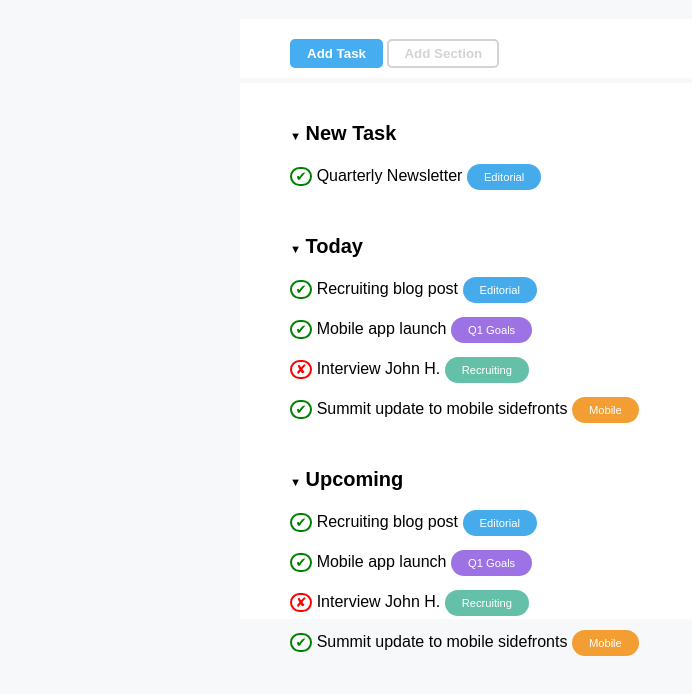
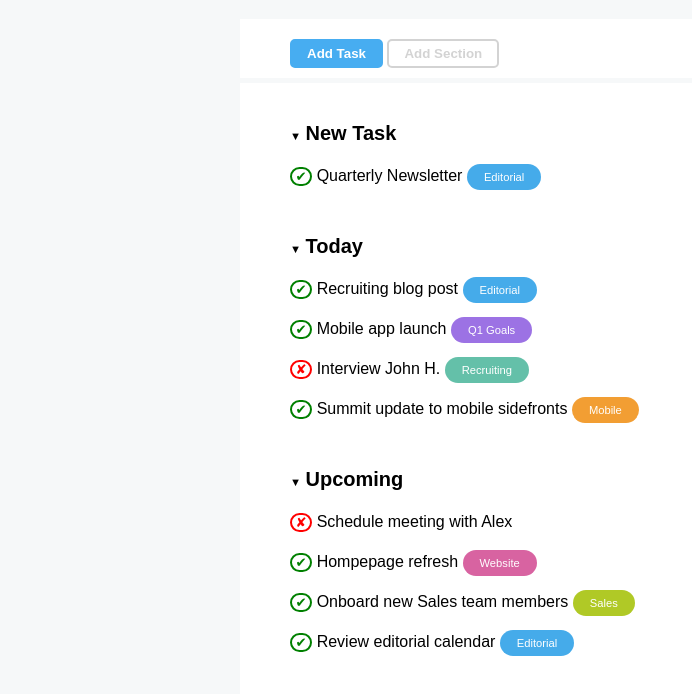
Before and after one commit to pollohultima/html-css-toboolist, a plain HTML site: page index.html in a window 1280 px wide. Shown: the part 92-786 px from the top of the page, without its empty margins (0-692 px from the left). Drawn offline with Linux system fonts and the light colour scheme.

Commit message:
Finished!

```diff
--- a/index.html
+++ b/index.html
@@ -89,42 +89,37 @@
                     <span class="titoletto">Upcoming</span>
                     <ul>
                         <li>
-                            <input class="circle" id="done" type="button"
-                                value="&#10004;">
-                            <span>Recruiting blog post</span>
-                            <input class="label" id="editorial" type="button"
-                                value="Editorial">
+                            <input class="circle" id="miss" type="button"
+                                value="&#10008;">
+                            <span>Schedule meeting with Alex</span>
                         </li>
 
                         <li>
                             <input class="circle" id="done" type="button"
                                 value="&#10004;">
-                            <span>Mobile app launch</span>
-                            <input class="label" id="q1goals" type="button"
-                                value="Q1 Goals">
-                        </li>
-
-                        <li>
-                            <input class="circle" id="miss" type="button"
-                                value="&#10008;">
-                            <span>Interview John H.</span>
-                            <input class="label" id="recruiting" type="button"
-                                value="Recruiting">
+                            <span>Hompepage refresh</span>
+                            <input class="label" id="website" type="button"
+                                value="Website">
                         </li>
 
                         <li>
                             <input class="circle" id="done" type="button"
                                 value="&#10004;">
-                            <span>Summit update to mobile sidefronts</span>
-                            <input class="label" id="mobile" type="button"
-                                value="Mobile">
+                            <span>Onboard new Sales team members</span>
+                            <input class="label" id="sales" type="button"
+                                value="Sales">
+                        </li>
+
+                        <li>
+                            <input class="circle" id="done" type="button"
+                                value="&#10004;">
+                            <span>Review editorial calendar</span>
+                            <input class="label" id="editorial" type="button"
+                                value="Editorial">
                         </li>
                     </ul>
-
                 </section>
             </div>
-
-
         </main>
     </body>
 </html>
--- a/style.css
+++ b/style.css
@@ -32,19 +32,20 @@ body{
 /* Main Style */
 
 main{
+
     margin: auto;
     margin-top: 40px;
     width: 800px;
-    height: 600px;
+    height: 680px;
     background-color: white;
-
+    padding-bottom: 30px;
+    margin-bottom: 50px;
 }
 
 .actions{
     padding-top: 20px;
     padding-bottom: 10px;
     border-bottom: 5px solid #f6f8f9;
-
 }
 
 .button{
@@ -89,7 +90,6 @@ main{
     box-sizing: content-box;
     padding: 0 3.5px;
     background-color: transparent;
-
 }
 
 #done{
@@ -118,7 +118,7 @@ main{
  }
 
  ul{
-     list-style: none;
+    list-style: none;
  }
 
 #editorial{
@@ -136,3 +136,11 @@ main{
 #mobile{
     background-color: #f29e33;
 }
+
+#website{
+    background-color: #d863a1;
+}
+
+#sales{
+    background-color: #b0c926;
+}
```
